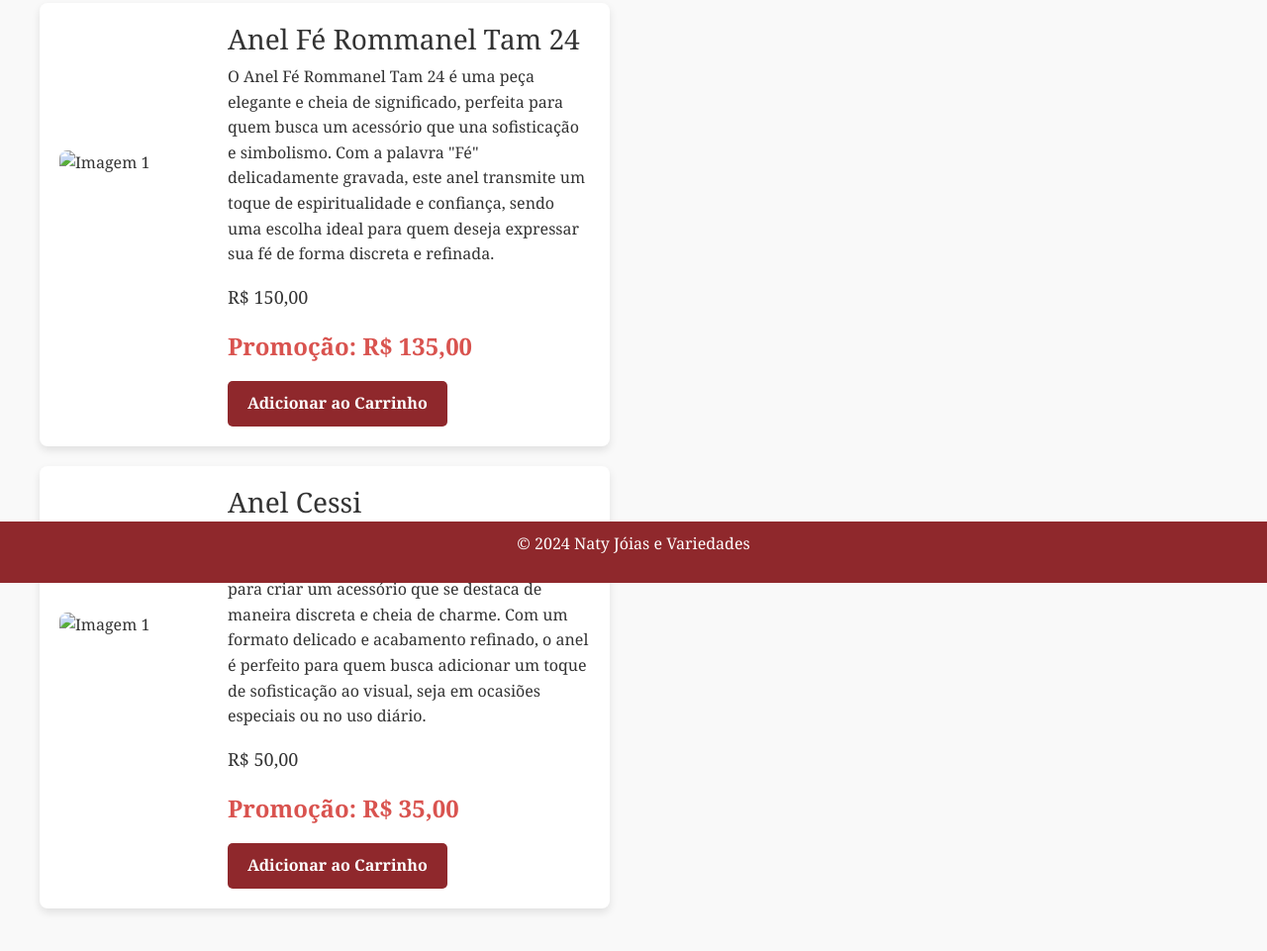
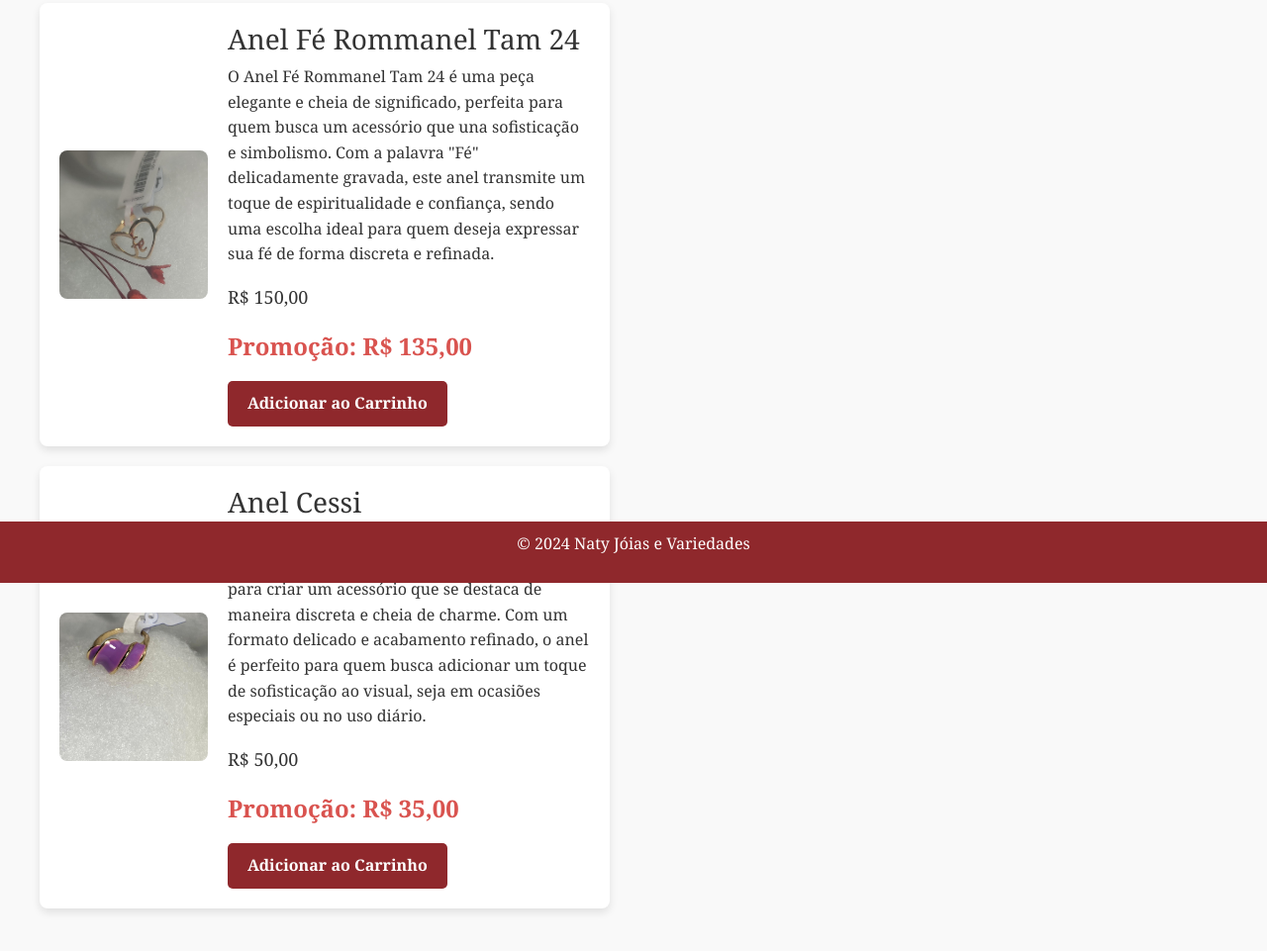
Before and after one commit to Kaio0Guilherme/Naty-Joias-e-Variedades, a plain HTML site: page anel.html in a window 1280 px wide. Shown: the part 211-1172 px from the top of the page at 99% size. Drawn offline with nearby package versions, Linux system fonts and the light colour scheme.

Commit message:
Add files via upload

```diff
--- a/anel.html
+++ b/anel.html
@@ -54,7 +54,7 @@
                 <div id="carouselExampleControls1" class="carousel slide" data-bs-ride="carousel">
                     <div class="carousel-inner">
                         <div class="carousel-item active">
-                            <img src="imagensSite/Anel fé Rommanel Tam 24.jpeg" class="d-block w-100 produto-img" alt="Imagem 1" onclick="expandirImagem(this)">
+                            <img src="Anel fé Rommanel Tam 24.jpeg" class="d-block w-100 produto-img" alt="Imagem 1" onclick="expandirImagem(this)">
                         </div>
                         <!--<div class="carousel-item">
                             <img src="produto1-img2.jpg" class="d-block w-100 produto-img" alt="Imagem 2" onclick="expandirImagem(this)">
@@ -88,7 +88,7 @@
                 <div id="carouselExampleControls2" class="carousel slide" data-bs-ride="carousel">
                     <div class="carousel-inner">
                         <div class="carousel-item active">
-                            <img src="imagensSite/Anel cessi.jpeg" class="d-block w-100 produto-img" alt="Imagem 1" onclick="expandirImagem(this)">
+                            <img src="Anel cessi.jpeg" class="d-block w-100 produto-img" alt="Imagem 1" onclick="expandirImagem(this)">
                         </div>
                         <!--<div class="carousel-item">
                             <img src="produto1-img2.jpg" class="d-block w-100 produto-img" alt="Imagem 2" onclick="expandirImagem(this)">
```
